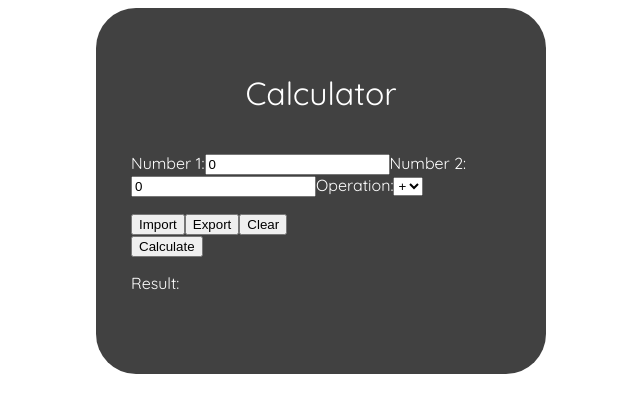
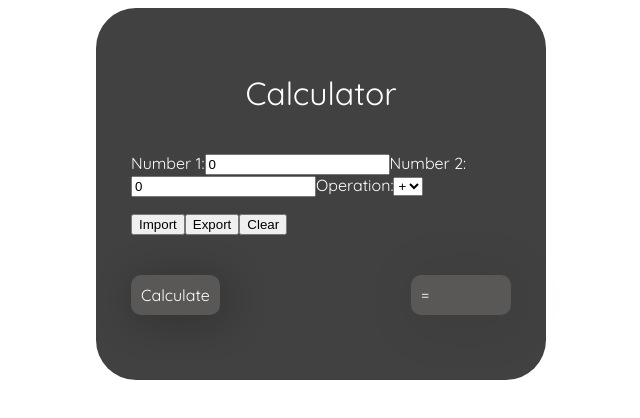
Before and after one commit to moonc4ke/iproyal-calculator-challenge, a Vue app: page / in a window 1280 px wide. Shown: the top 418 px of the page, without its empty margins (319-959 px from the left). Built offline with nearby package versions, Linux system fonts and the light colour scheme.

Commit message:
Add styles for CalculatorResult component and create reusable CalculatorButton component

```diff
--- /dev/null
+++ b/src/components/CalculatorButton.vue
@@ -0,0 +1,34 @@
+<template>
+  <div class="button" @click="handleClick" @keydown.enter="handleClick">
+    {{ title }}
+  </div>
+</template>
+
+<script setup lang="ts">
+import { defineProps, defineEmits } from 'vue';
+
+defineProps<{
+  title: string;
+}>();
+
+const emit = defineEmits<{
+  (e: 'click'): void;
+}>();
+
+const handleClick = () => {
+  emit('click');
+};
+</script>
+
+<style scoped>
+.button {
+  cursor: pointer;
+  background-color: #5A5757;
+  color: #fff;
+  box-shadow: 5px 5px 40px 0px #0B0B0B4D;
+  border-radius: 10px;
+  display: flex;
+  padding: 10px;
+  align-items: center;
+}
+</style>
--- a/src/components/CalculatorResult.vue
+++ b/src/components/CalculatorResult.vue
@@ -1,6 +1,7 @@
 <script setup lang="ts">
 import { inject, type Ref } from 'vue';
 import CalculatorHistory from './CalculatorHistory.vue';
+import CalculatorButton from './CalculatorButton.vue';
 
 const result = inject<Ref<number | null>>('result');
 const calculate = inject<() => void>('calculate');
@@ -10,8 +11,46 @@ const errorMessage = inject<Ref<string>>('errorMessage');
 <template>
   <div>
     <CalculatorHistory />
-    <button @click="calculate" type="button">Calculate</button>
-    <p v-if="errorMessage">{{ errorMessage }}</p>
-    <p>Result: {{ result }}</p>
+
+    <section class="calculator-result-section">
+      <p class="error-message" v-if="errorMessage">{{ errorMessage }}</p>
+      <div class="calculator-result-section-container">
+        <CalculatorButton title="Calculate" @click="calculate" />
+        <div class="calculator-result-section-container-display">
+          <span class="calculator-result-section-container-display-equal">=</span>
+          <span>{{ result }}</span>
+        </div>
+      </div>
+    </section>
   </div>
 </template>
+
+<style scoped>
+.calculator-result-section {
+  margin-top: 40px;
+}
+
+.calculator-result-section .error-message {
+  color: #C15D60;
+}
+
+.calculator-result-section-container {
+  display: flex;
+  align-items: center;
+  justify-content: space-between;
+}
+
+.calculator-result-section-container-display {
+  display: flex;
+  justify-content: space-between;
+  padding: 10px;
+  min-width: 5rem;
+  background-color: #5A5757;
+  box-shadow: 5px 5px 60px 0px #0B0B0B1A;
+  border-radius: 10px;
+}
+
+.calculator-result-section-container-display-equal {
+  margin-right: 4px;
+}
+</style>
```
